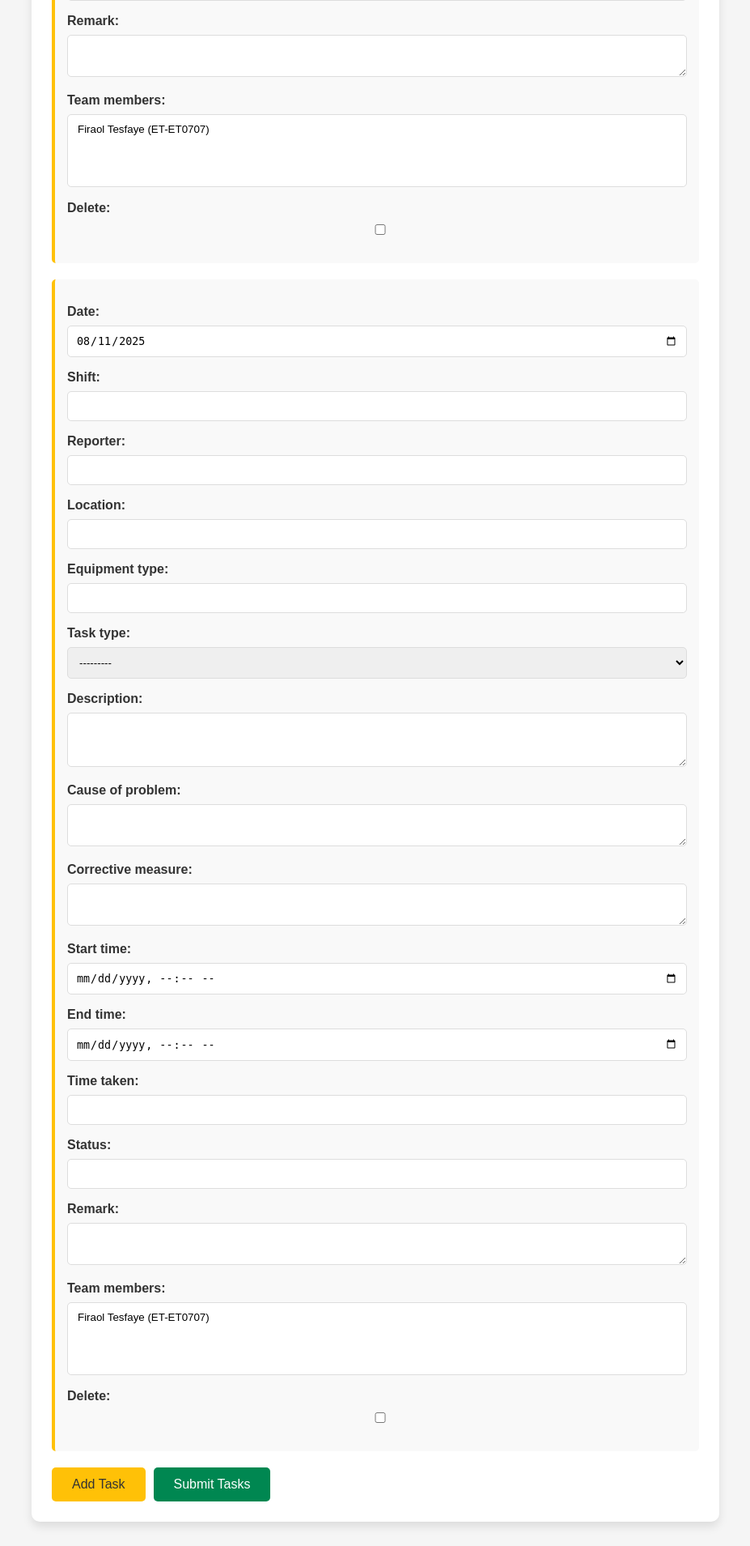
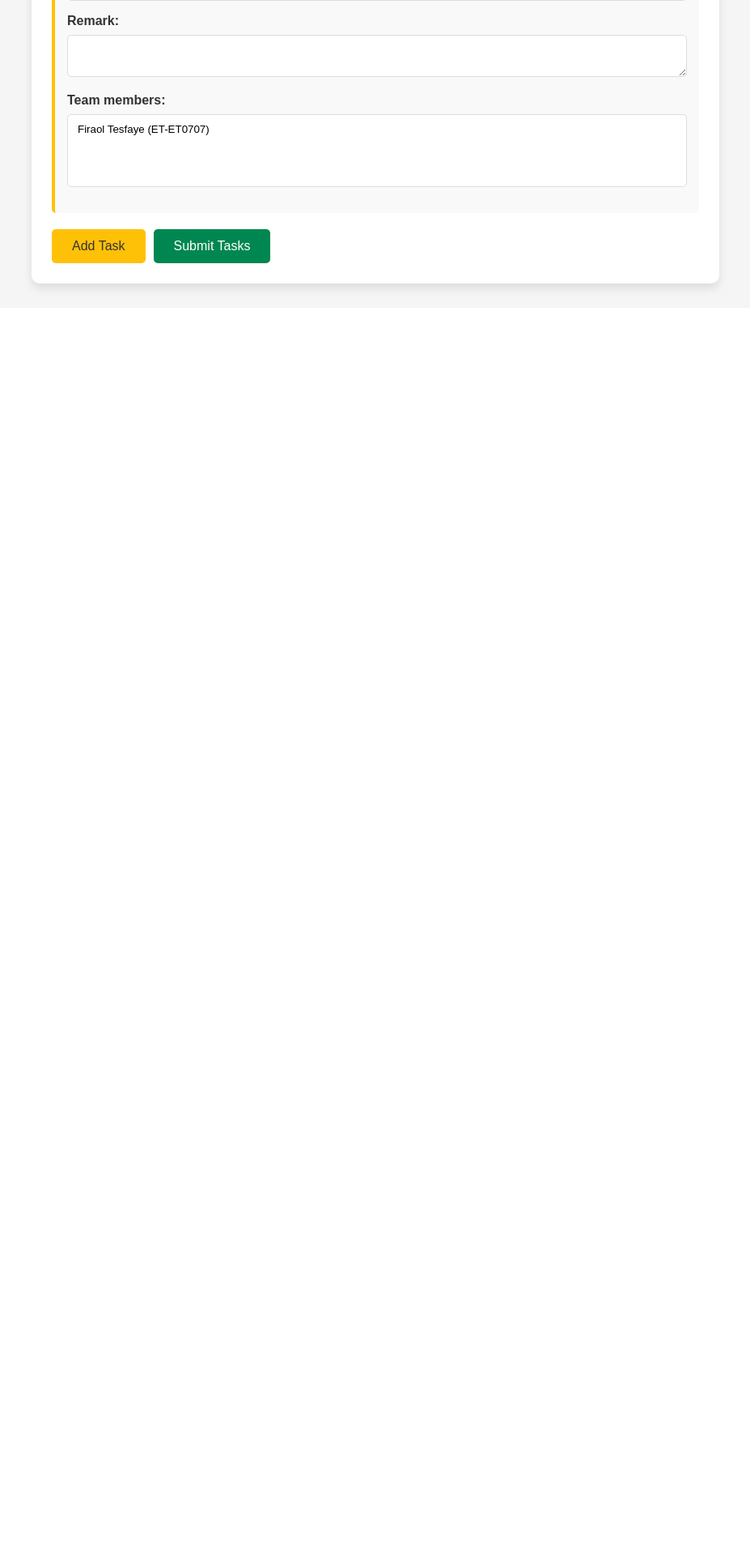
Before and after one commit to Firaol-Tes/et-task-portal, a Django app: page /reports/submit_tasks/ in a window 1280 px wide. Shown: the part 1343-3252 px from the top of the page at 81% size, without its empty margins (176-1103 px from the left). After the commit the page ends 1706 px from the top, so only its background shows below. Run offline with Django 5.2, Linux system fonts and the light colour scheme; a user stored in the database is signed in; data comes from the database, SQL or seed files in the repository.

Commit message:
Duplicate form fix

```diff
--- a/reports/forms.py
+++ b/reports/forms.py
@@ -29,4 +29,4 @@ class TaskSubmissionForm(forms.ModelForm):
             self.add_error('end_time', 'End time must be after start time')
         return cleaned
 
-TaskSubmissionFormSet = formset_factory(TaskSubmissionForm, extra=1, can_delete=True)
+TaskSubmissionFormSet = formset_factory(TaskSubmissionForm, extra=0, can_delete=False)
--- a/reports/templates/submit_tasks.html
+++ b/reports/templates/submit_tasks.html
@@ -137,9 +137,6 @@
                 {% for form in formset %}
                     <div class="form-group" data-form-index="{{ forloop.counter0 }}">
                         {{ form.as_p }}
-                        {% if form.instance.pk %}
-                            {{ form.DELETE }}
-                        {% endif %}
                         {% if form.errors %}
                             <ul class="errorlist">
                                 {% for error in form.non_field_errors %}
```
